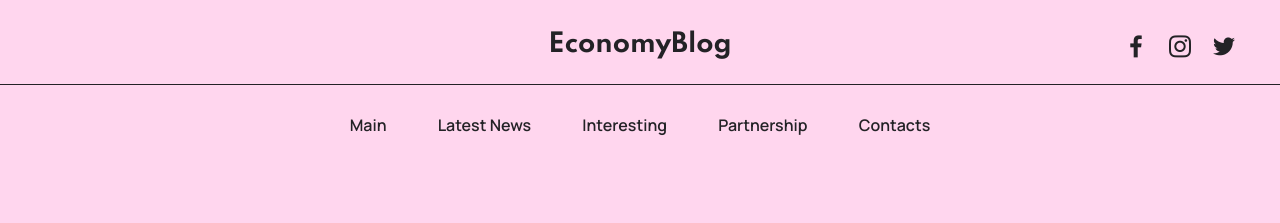
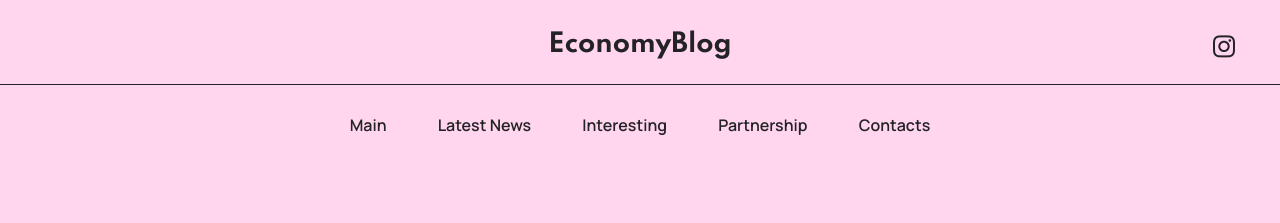
Before and after one commit to Schrank/nessi, a Jekyll site: the page built from index.md, in a window 1280 px wide. Shown: the top 223 px of the page. Built offline with Jekyll 4.4.1, drawn with Linux system fonts in a browser that asks for light colours; some web fonts are replaced; comment, search, counter and statistics services are not loaded.

Commit message:
add social media

```diff
--- a/_config.yml
+++ b/_config.yml
@@ -13,9 +13,10 @@ description: >- # this means to ignore newlines until "baseurl:"
 baseurl: "/" # the subpath of your site, e.g. /blog
 permalink: /:title:output_ext
 url: "" # the base hostname & protocol for your site, e.g. http://example.com
-twitter_username: jekyllrb
-github_username:  jekyll
+twitter_username: null
+github_username: null
 insta_username: phillips-art
+facebook_username: null
 
 logo:
   mobile: "assets/images/logo/logomobile.png"
--- a/_includes/navigation.html
+++ b/_includes/navigation.html
@@ -1,34 +1,38 @@
 <section class="menu1 cid-sa6nSF5W0u" id="menu1-0">
-
-
-
-
     <nav class="navbar navbar-dropdown navbar-expand-lg">
         <div class="container-fluid">
-
-
             <div class="menu_wrapper d-flex">
                 <div class="top_menu">
                     <div class="empty"></div>
                     <div class="navbar-brand">
-
-                        <span class="navbar-caption-wrap"><a class="navbar-caption mbr-bold text-primary display-7" href="../index.html">EconomyBlog<br></a></span>
+                        <span class="navbar-caption-wrap">
+                            <a class="navbar-caption mbr-bold text-primary display-7" href="../index.html">
+                                EconomyBlog<br>
+                            </a>
+                        </span>
                     </div>
                     <div class="icons-menu">
-                        <a href="https://mobiri.se" target="_blank" class="icons-wrapper">
+                        {% if site.facebook_username %}
+                        <a href="http://facebook.com/{{ site.facebook_username }}" target="_blank"
+                           class="icons-wrapper">
                             <span class="mbr-iconfont p-2 socicon-facebook socicon"></span>
                         </a>
-                        <a href="https://mobiri.se" target="_blank" class="icons-wrapper">
+                        {% endif %}
+                        {% if site.insta_username %}
+                        <a href="https://www.instagram.com/{{  site.insta_username }}/" target="_blank"
+                           class="icons-wrapper">
                             <span class="mbr-iconfont p-2 socicon-instagram socicon"></span>
                         </a>
-                        <a href="https://mobiri.se" target="_blank" class="icons-wrapper">
+                        {% endif %}
+                        {% if site.twitter_username %}
+                        <a href="https://twitter.com/{{ site.twitter_username }}" target="_blank" class="icons-wrapper">
                             <span class="mbr-iconfont p-2 socicon-twitter socicon"></span>
                         </a>
-
-
-
+                        {% endif %}
                     </div>
-                    <button class="navbar-toggler" type="button" data-toggle="collapse" data-target="#navbarSupportedContent" aria-controls="navbarNavAltMarkup" aria-expanded="false" aria-label="Toggle navigation">
+                    <button class="navbar-toggler" type="button" data-toggle="collapse"
+                            data-target="#navbarSupportedContent" aria-controls="navbarNavAltMarkup"
+                            aria-expanded="false" aria-label="Toggle navigation">
                         <div class="hamburger">
                             <span></span>
                             <span></span>
@@ -40,9 +44,10 @@
 
 
                 <div class="collapse navbar-collapse" id="navbarSupportedContent">
-                    <ul class="navbar-nav nav-dropdown" data-app-modern-menu="true"><li class="nav-item">
-                        <a class="nav-link link text-primary display-4" href="../index.html">Main</a>
-                    </li>
+                    <ul class="navbar-nav nav-dropdown" data-app-modern-menu="true">
+                        <li class="nav-item">
+                            <a class="nav-link link text-primary display-4" href="../index.html">Main</a>
+                        </li>
                         <li class="nav-item">
                             <a class="nav-link link text-primary display-4" href="#">Latest News</a>
                         </li>
@@ -54,7 +59,8 @@
                         </li>
                         <li class="nav-item">
                             <a class="nav-link link text-primary display-4" href="#">Contacts</a>
-                        </li></ul>
+                        </li>
+                    </ul>
 
                 </div>
             </div>
```
